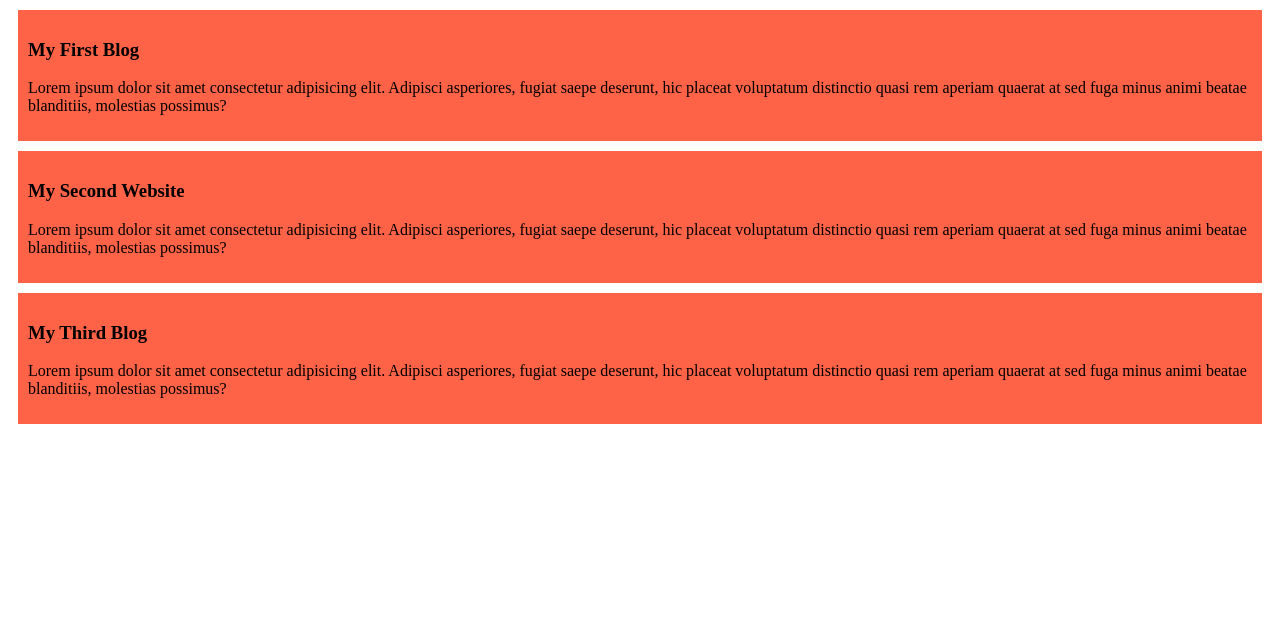
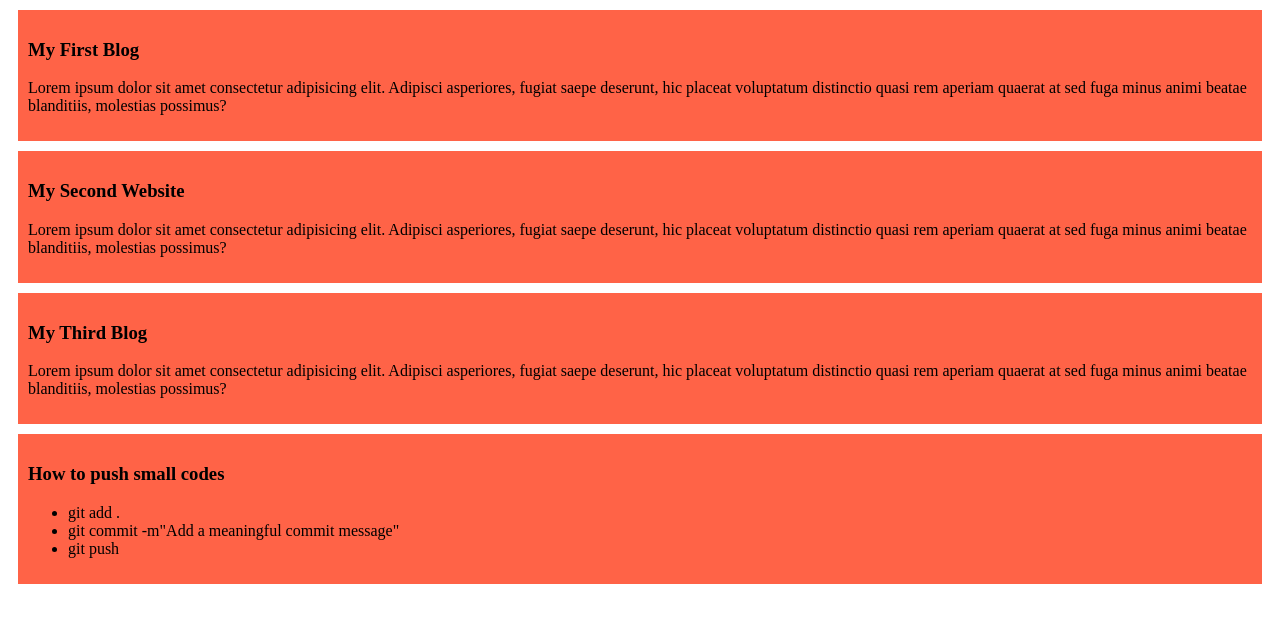
Before and after one commit to arik509/First_Repo, a plain HTML site: page index.html in a window 1280 px wide. Drawn offline with Linux system fonts and the light colour scheme.

Commit message:
Added a list

```diff
--- a/index.html
+++ b/index.html
@@ -19,5 +19,13 @@
         <h3>My Third Blog</h3>
         <p>Lorem ipsum dolor sit amet consectetur adipisicing elit. Adipisci asperiores, fugiat saepe deserunt, hic placeat voluptatum distinctio quasi rem aperiam quaerat at sed fuga minus animi beatae blanditiis, molestias possimus?</p>
     </div>
+    <div>
+        <h3>How to push small codes</h3>
+        <ul>
+            <li>git add .</li>
+            <li>git commit -m"Add a meaningful commit message"</li>
+            <li>git push</li>
+        </ul>
+    </div>
 </body>
 </html>
```
